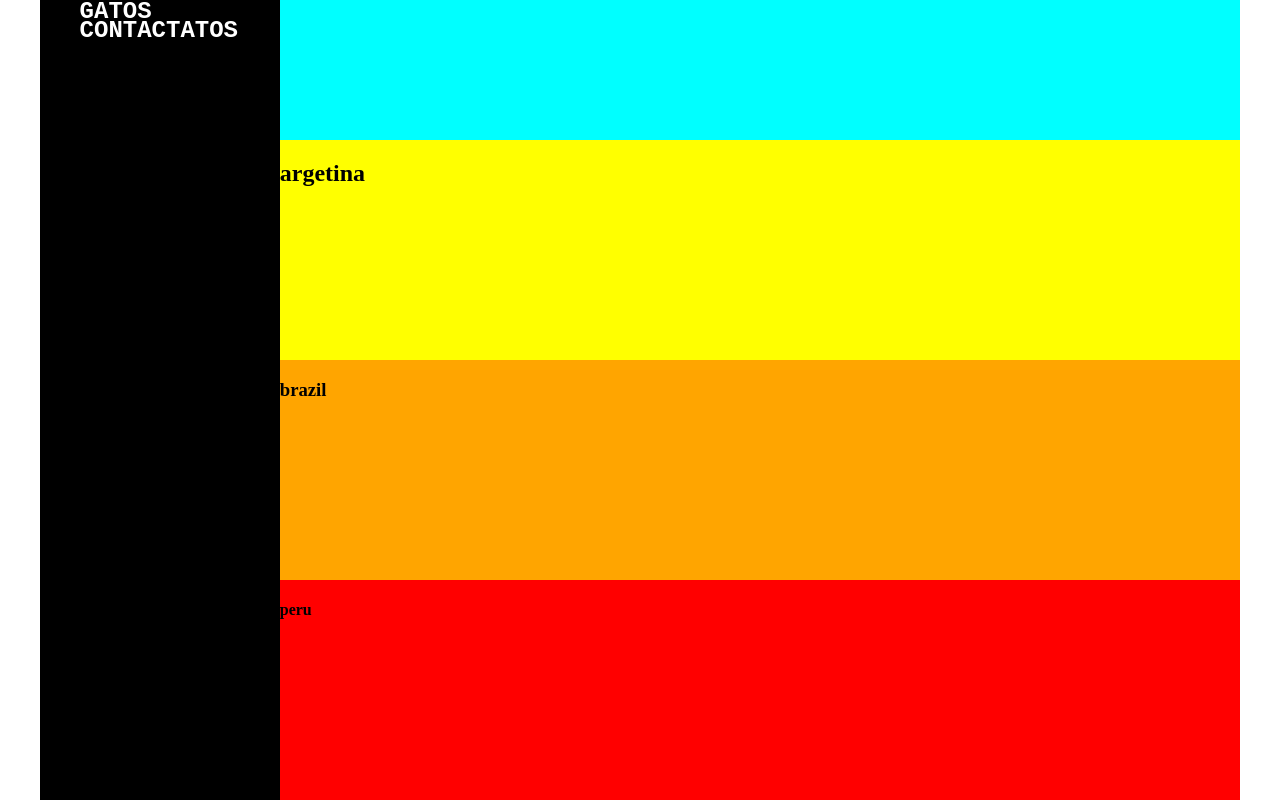
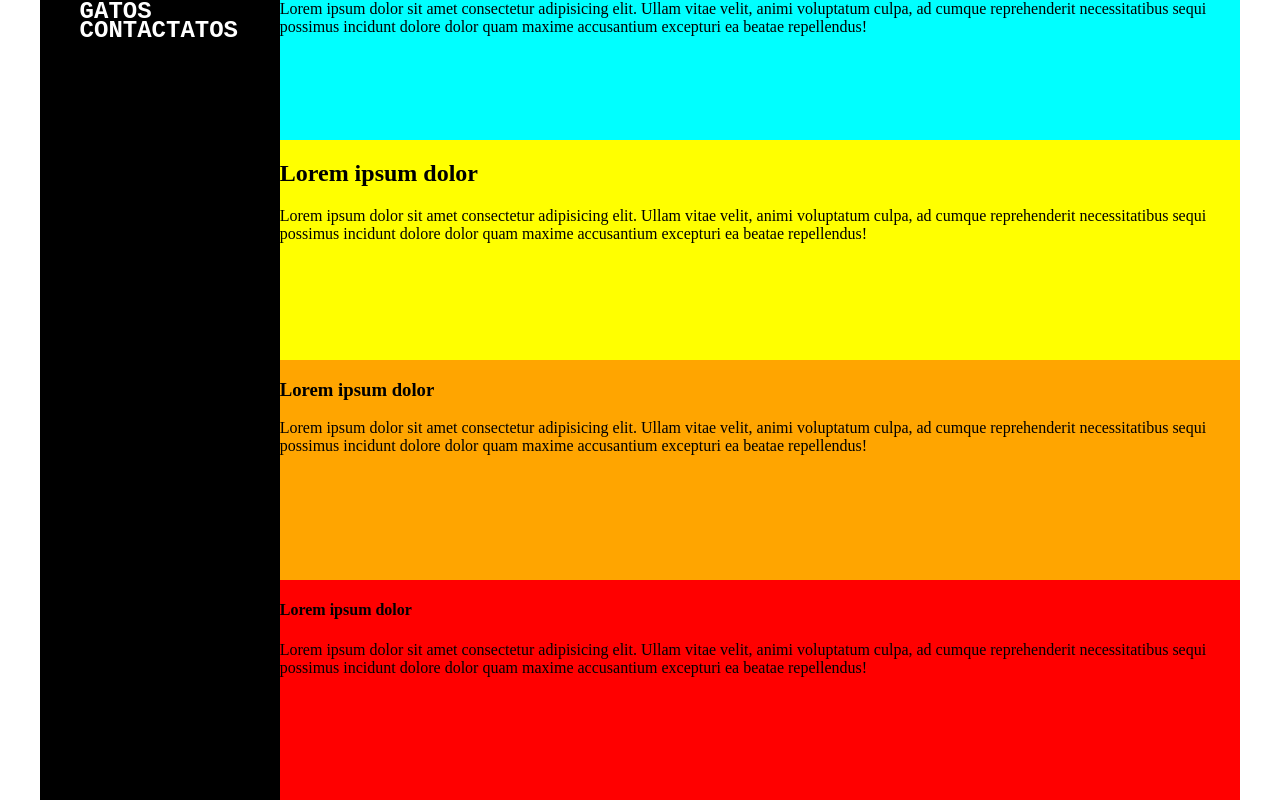
Before and after one commit to BruceXV/actividad-1, a plain HTML site: page index.html in a window 1280 px wide. Shown: the part 88-896 px from the top of the page. Drawn offline with Linux system fonts and the light colour scheme.

Commit message:
ultimo cambio de la actividad

```diff
--- a/assets/css/styles.css
+++ b/assets/css/styles.css
@@ -38,7 +38,7 @@ header h1{
 
 .menu ul li:hover{
      cursor: pointer;
-     color: green;
+     color: rgb(49, 48, 48);
      transition: c;
 }
 
--- a/index.html
+++ b/index.html
@@ -19,16 +19,28 @@
     </div>
     <div class="texto-derecho">
        <div class="celeste altura">
-            <h1>chile</h1>
+            <h1>Lorem ipsum dolor</h1>
+            Lorem ipsum dolor sit amet consectetur adipisicing elit. Ullam vitae velit, animi
+            voluptatum culpa, ad cumque reprehenderit necessitatibus sequi possimus
+            incidunt dolore dolor quam maxime accusantium excepturi ea beatae repellendus!
        </div>
        <div class="amarillo altura">
-            <h2>argetina</h2>
+            <h2>Lorem ipsum dolor</h2>
+            Lorem ipsum dolor sit amet consectetur adipisicing elit. Ullam vitae velit, animi
+            voluptatum culpa, ad cumque reprehenderit necessitatibus sequi possimus
+            incidunt dolore dolor quam maxime accusantium excepturi ea beatae repellendus!
         </div>
         <div class="naranjo altura">
-            <h3>brazil</h3>
+            <h3>Lorem ipsum dolor</h3>
+            Lorem ipsum dolor sit amet consectetur adipisicing elit. Ullam vitae velit, animi
+            voluptatum culpa, ad cumque reprehenderit necessitatibus sequi possimus
+            incidunt dolore dolor quam maxime accusantium excepturi ea beatae repellendus!
         </div>
          <div class="rojo altura">
-             <h4>peru</h4>
+             <h4>Lorem ipsum dolor</h4>
+             Lorem ipsum dolor sit amet consectetur adipisicing elit. Ullam vitae velit, animi
+            voluptatum culpa, ad cumque reprehenderit necessitatibus sequi possimus
+            incidunt dolore dolor quam maxime accusantium excepturi ea beatae repellendus!
         </div>
         <div>
         </div>
```
